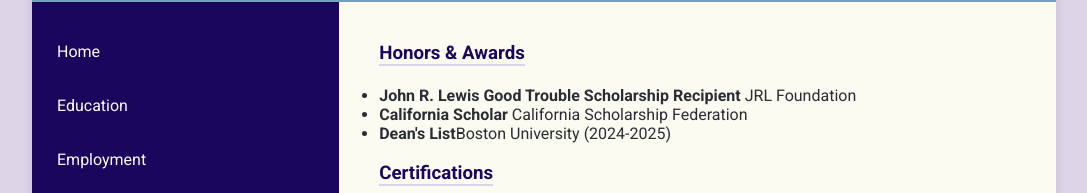
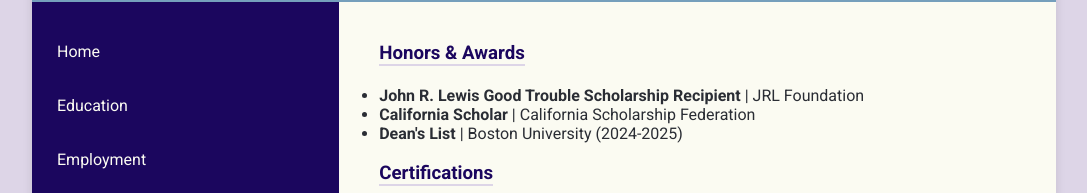
Before and after one commit to hiyaverms/HV_Resume, a website: page awards.html in a window 1280 px wide. Shown: the part 145-338 px from the top of the page, without its empty margins (96-1183 px from the left). Drawn offline with Linux system fonts and the light colour scheme.

Commit message:
added spacing in text

```diff
--- a/awards.html
+++ b/awards.html
@@ -37,9 +37,9 @@
         <main id="main">
             <h3>Honors & Awards</h3>
                     <ul>
-                        <li><strong>John R. Lewis Good Trouble Scholarship Recipient</strong> JRL Foundation</li>
-                        <li><strong>California Scholar</strong> California Scholarship Federation</li>
-                        <li><strong>Dean's List</strong>Boston University (2024-2025)</li>
+                        <li><strong>John R. Lewis Good Trouble Scholarship Recipient</strong> | JRL Foundation</li>
+                        <li><strong>California Scholar</strong> | California Scholarship Federation</li>
+                        <li><strong>Dean's List</strong> | Boston University (2024-2025)</li>
                     </ul>
                     <br>
                     <h3>Certifications</h3>
```
